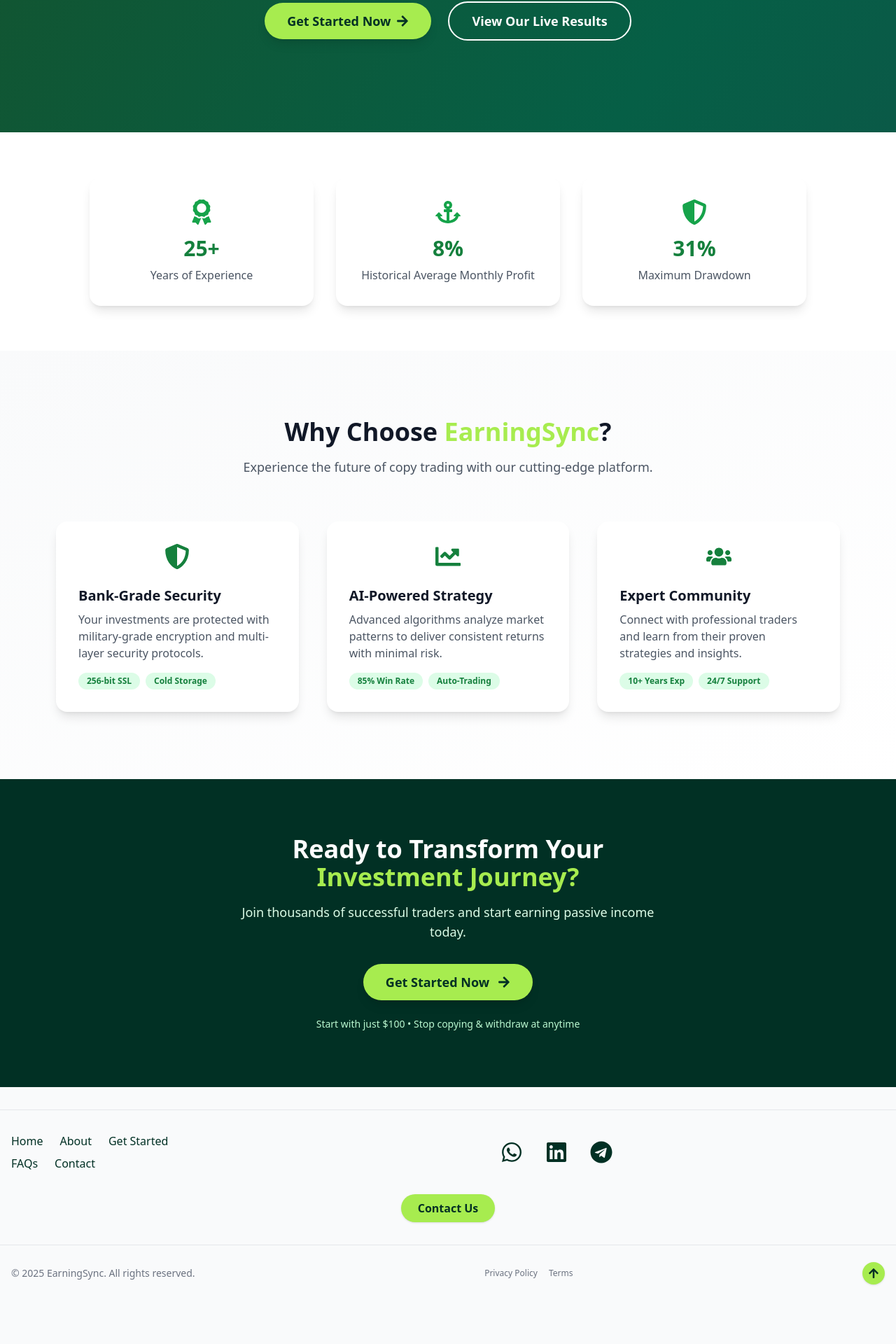
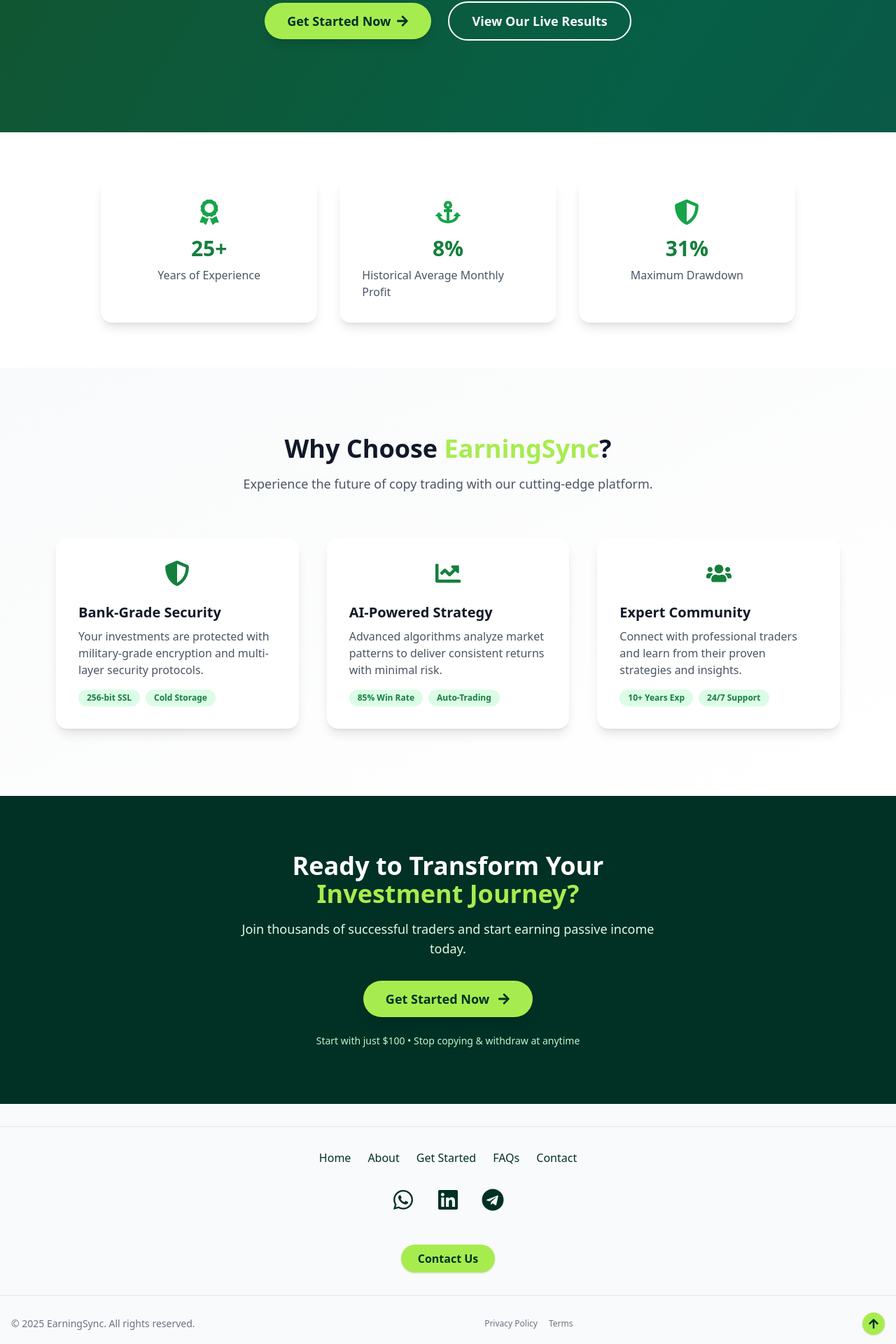
Before and after one commit to Suhaib5333/earning-sync, a React (Vite) app: page / in a window 1280 px wide. Shown: the part 531-2451 px from the top of the page at 70% size. Before the commit the page ends 2398 px from the top, so only its background shows below. Built offline with nearby package versions, Linux system fonts and the light colour scheme; the HTML template or start-up script is replaced by a standard one.

Commit message:
fixed sizing and alignment issues in home page and footer

```diff
--- a/src/components/Footer.jsx
+++ b/src/components/Footer.jsx
@@ -9,9 +9,9 @@
 
   return (
     <footer className="bg-gray-50 border-t border-gray-200 pt-8 pb-8 mt-8">
-      <div className="max-w-7xl mx-auto px-4 flex flex-col md:flex-row md:justify-between md:items-center gap-8">
+      <div className="max-w-7xl mx-auto px-4 flex flex-col items-center gap-4">
         {/* Links */}
-        <div className="w-full md:w-auto flex flex-wrap justify-center md:justify-start items-center gap-x-6 gap-y-2">
+        <div className="w-full flex flex-wrap justify-center items-center gap-x-6 gap-y-2 mb-4">
           <Link
             to="/"
             className="text-[#013024] hover:text-[#a7ec4f] font-medium transition"
@@ -45,7 +45,7 @@
         </div>
 
         {/* Socials */}
-        <div className="flex items-center justify-center w-full gap-8 mt-6 md:mt-0">
+        <div className="flex items-center justify-center gap-8 mb-4">
           <a
             href="#"
             aria-label="WhatsApp"
--- a/src/pages/Home.jsx
+++ b/src/pages/Home.jsx
@@ -61,7 +61,8 @@
 
       {/* Stats Section */}
       <section className="py-16 bg-white text-gray-900">
-        <div className="max-w-5xl mx-auto grid grid-cols-1 md:grid-cols-3 gap-8">
+        <div className="max-w-5xl mx-auto px-4">
+          <div className="grid grid-cols-1 md:grid-cols-3 gap-8">
             {stats.map((stat, idx) => (
               <div
                 key={stat.label}
@@ -76,6 +77,7 @@
                 <div className="text-gray-600 font-medium">{stat.label}</div>
               </div>
             ))}
+          </div>
         </div>
       </section>
 
```
Lines whose indentation alone changed are shown as unchanged.
